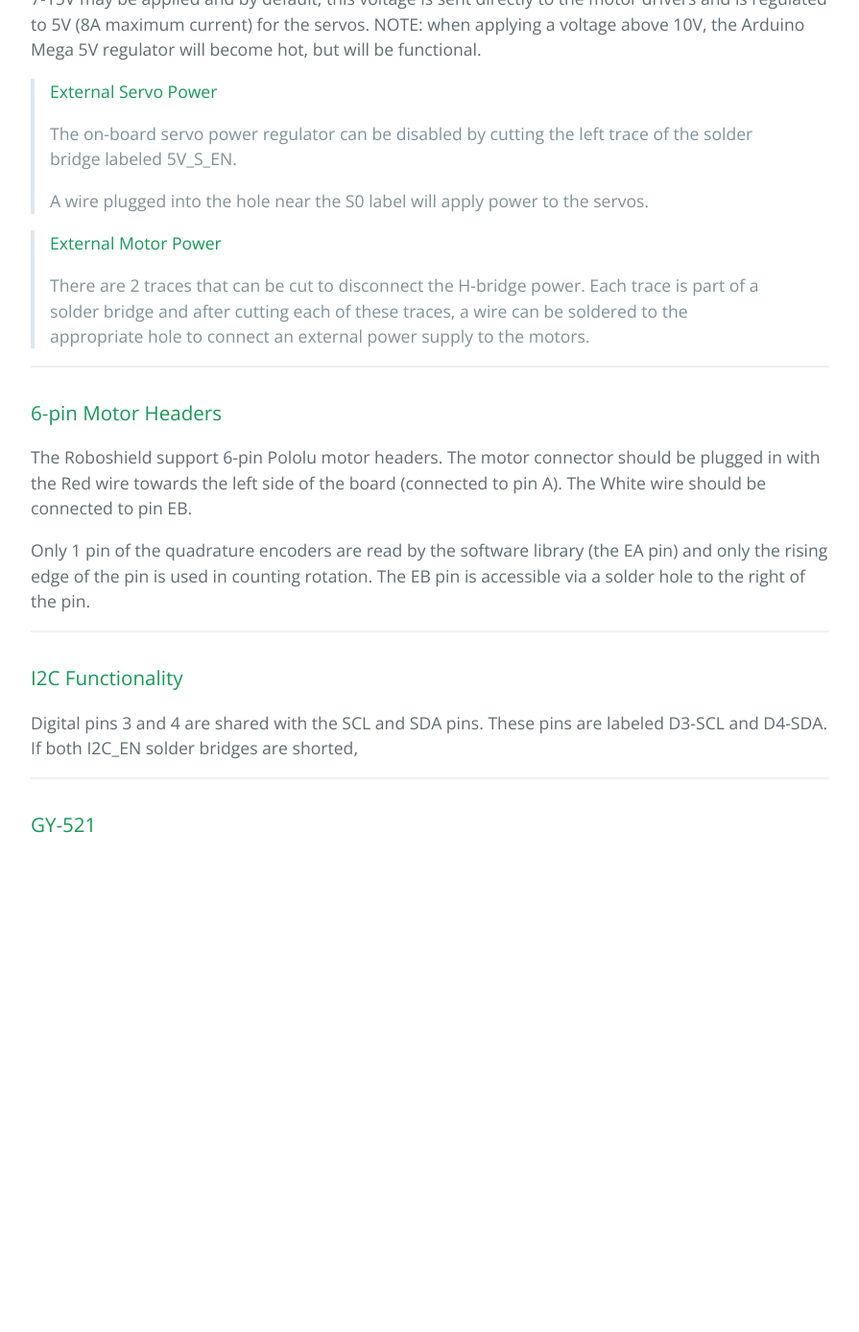
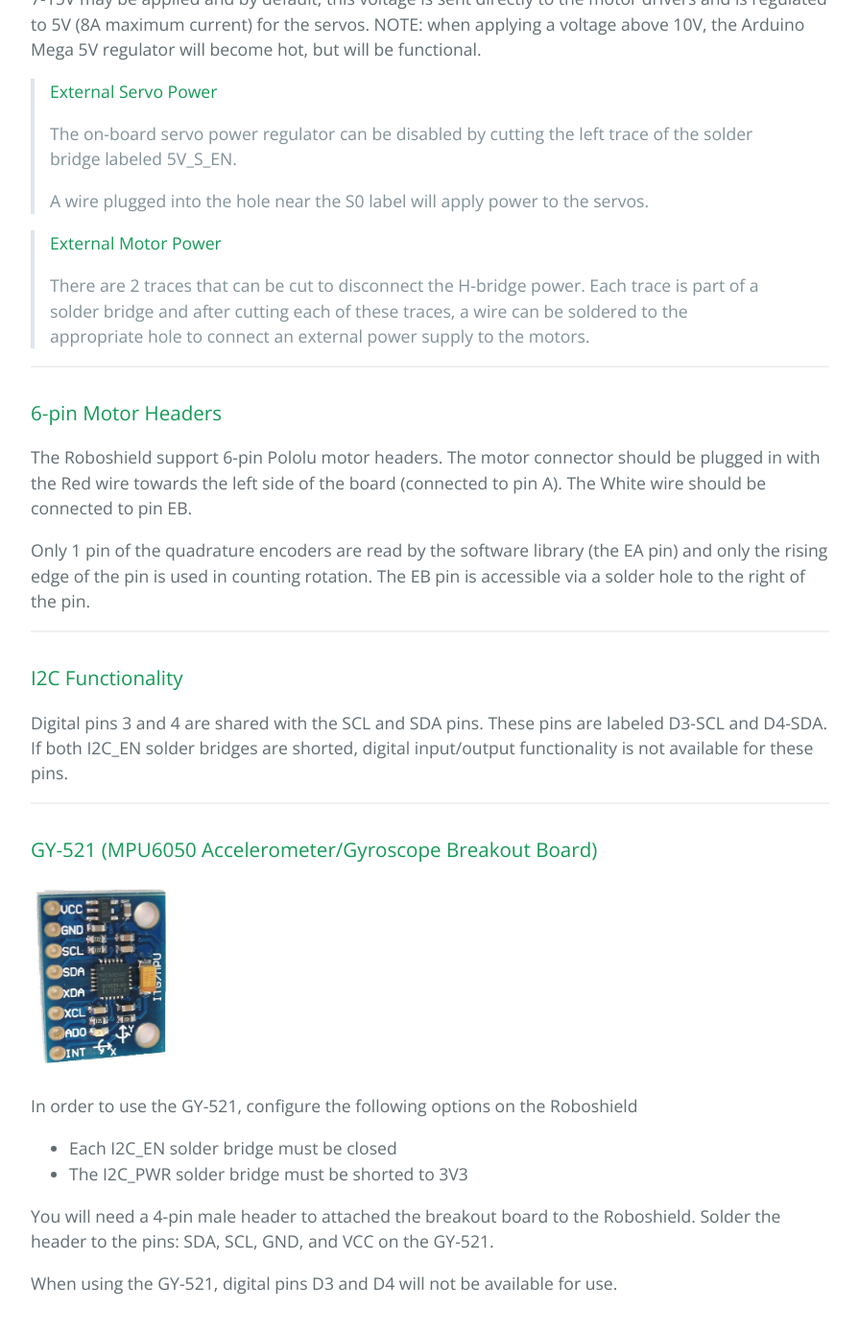
Before and after one commit to bgomberg/roboshield, a Jekyll site: the page built from userguide.md, in a window 1280 px wide and 1400 px high, scrolled down 609 px. Shown: the top 1388 px of the window at 96% size, without its empty margins (192-1087 px from the left). Built offline with Jekyll 4.4.1, drawn with Linux system fonts in a browser that asks for light colours; before the commit the page ends 1532 px from its top, so only the background shows below that; some of the changed text lies outside the part shown.

Commit message:
added GY-521 information

```diff
--- a/userguide.md
+++ b/userguide.md
@@ -36,9 +36,19 @@ Only 1 pin of the quadrature encoders are read by the software library (the EA p
 
 ### I2C Functionality
 
-Digital pins 3 and 4 are shared with the SCL and SDA pins.  These pins are labeled D3-SCL and D4-SDA.  If both I2C_EN solder bridges are shorted,
-
+Digital pins 3 and 4 are shared with the SCL and SDA pins.  These pins are labeled D3-SCL and D4-SDA.  If both I2C_EN solder bridges are shorted, digital input/output functionality is not available for these pins.
 
 ---
 
-### GY-521
+### GY-521 (MPU6050 Accelerometer/Gyroscope Breakout Board)
+
+<img src="images/gy-521.jpg" alt="GY-521" style="width: 150px;"/>
+
+In order to use the GY-521, configure the following options on the Roboshield
+
+* Each I2C_EN solder bridge must be closed
+* The I2C_PWR solder bridge must be shorted to 3V3
+
+You will need a 4-pin male header to attached the breakout board to the Roboshield.  Solder the header to the pins: SDA, SCL, GND, and VCC on the GY-521.
+
+When using the GY-521, digital pins D3 and D4 will not be available for use.
```
Also changed, not shown: other parts of userguide.md (+1 -1 lines), images/gy-521.jpg (added).
